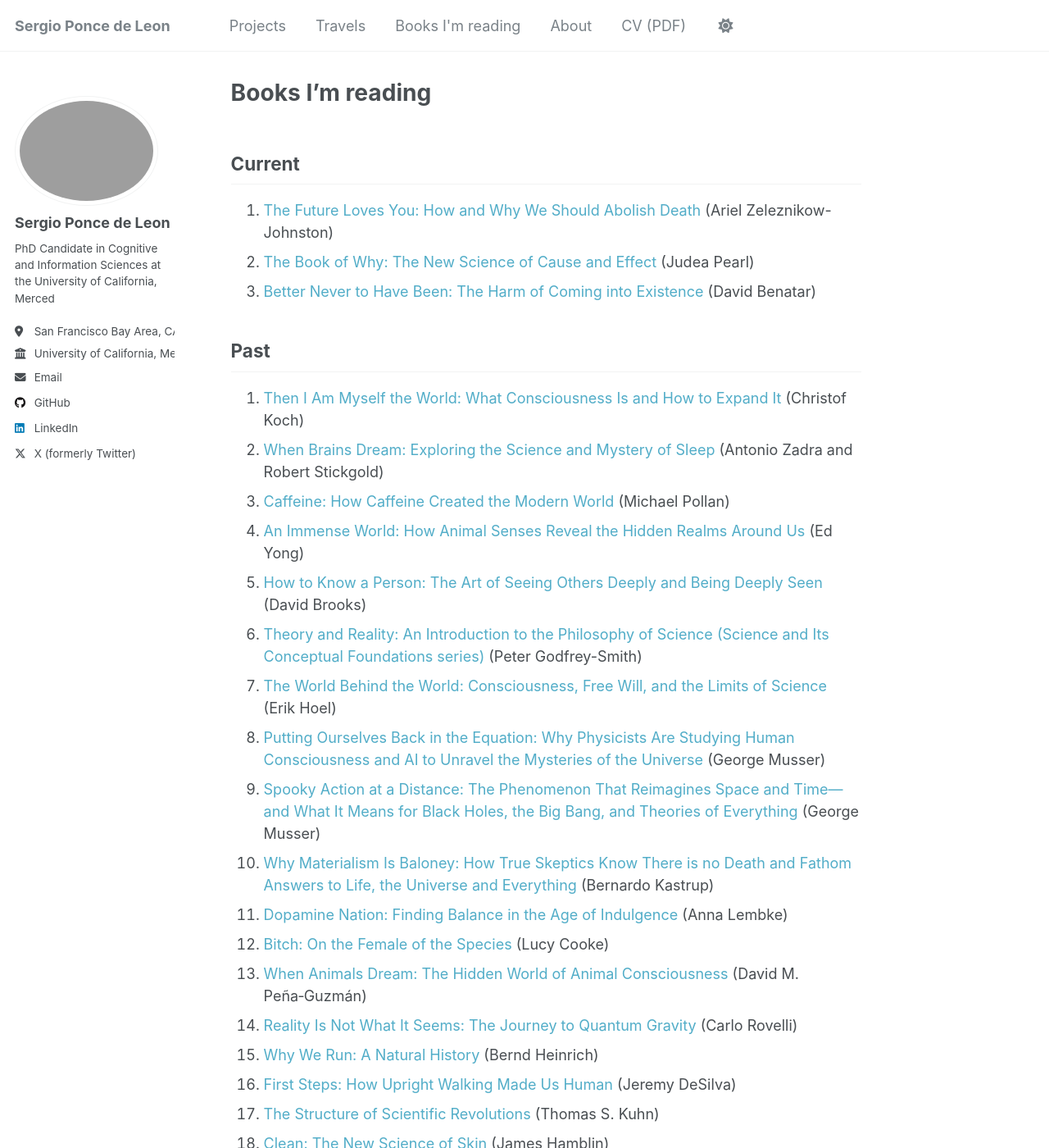
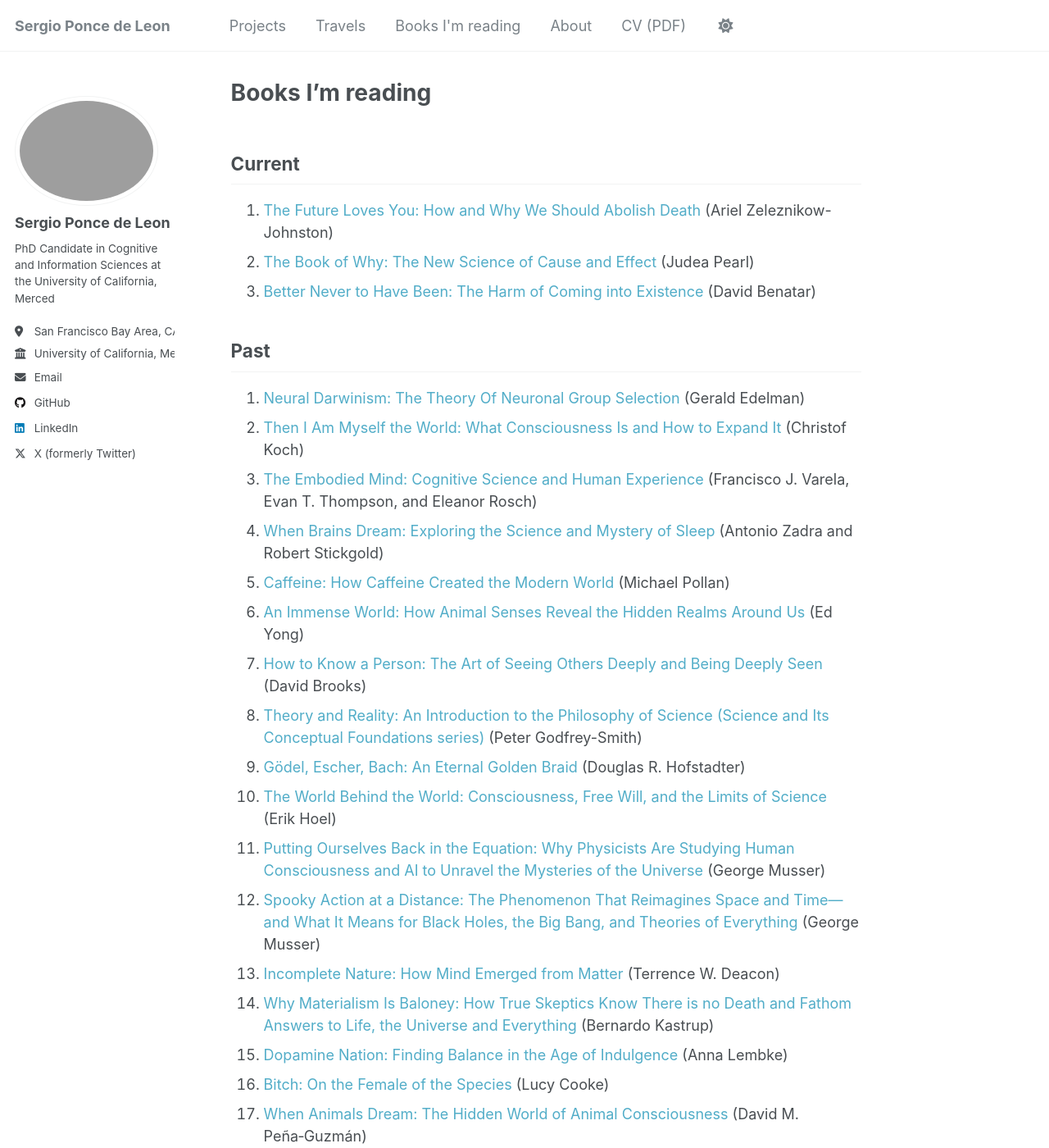
Before and after one commit to sergiopdl/sergiopdl.github.io, a Jekyll site: the page built from _pages/books-im-reading.md, in a window 1280 px wide and 1400 px high. Shown: the whole window at 82% size. Built offline with Jekyll 4.4.1, drawn with Linux system fonts in a browser that asks for light colours.

Commit message:
Aded book club books and links to About page

```diff
--- a/_pages/books-im-reading.md
+++ b/_pages/books-im-reading.md
@@ -13,15 +13,19 @@ author_profile: true
 
 <h2>Past</h2>
 <ol>
+  <li><a href="https://www.amazon.com/Neural-Darwinism-Theory-Neuronal-Selection/dp/0465049346" target="_blank">Neural Darwinism: The Theory Of Neuronal Group Selection</a> (Gerald Edelman)</li>
   <li><a href="https://www.amazon.com/Then-Myself-World-Consciousness-Expand/dp/1541602803" target="_blank">Then I Am Myself the World: What Consciousness Is and How to Expand It</a> (Christof Koch)</li>
+  <li><a href="https://www.amazon.com/Embodied-Mind-Cognitive-Science-Experience/dp/0262720213" target="_blank">The Embodied Mind: Cognitive Science and Human Experience</a> (Francisco J. Varela, Evan T. Thompson, and Eleanor Rosch)</li>
   <li><a href="https://www.amazon.com/When-Brains-Dream-Exploring-Mystery/dp/1324002832" target="_blank">When Brains Dream: Exploring the Science and Mystery of Sleep</a> (Antonio Zadra and Robert Stickgold)</li>
   <li><a href="https://www.amazon.com/Caffeine-How-Created-Modern-World/dp/B083MYJXZT" target="_blank">Caffeine: How Caffeine Created the Modern World</a> (Michael Pollan)</li>
   <li><a href="https://www.amazon.com/Immense-World-Animal-Senses-Reveal/dp/0593133234" target="_blank">An Immense World: How Animal Senses Reveal the Hidden Realms Around Us</a> (Ed Yong)</li>
   <li><a href="https://www.amazon.com/How-Know-Person-Seeing-Deeply/dp/059323006X" target="_blank">How to Know a Person: The Art of Seeing Others Deeply and Being Deeply Seen</a> (David Brooks)</li>
   <li><a href="https://www.amazon.com/Theory-Reality-Introduction-Philosophy-Foundations/dp/0226300633" target="_blank">Theory and Reality: An Introduction to the Philosophy of Science (Science and Its Conceptual Foundations series)</a> (Peter Godfrey-Smith)</li>
+  <li><a href="https://www.amazon.com/G%C3%B6del-Escher-Bach-Eternal-Golden/dp/0465026567" target="_blank">Gödel, Escher, Bach: An Eternal Golden Braid</a> (Douglas R. Hofstadter)</li>
   <li><a href="https://www.amazon.com/World-Behind-Consciousness-Limits-Science/dp/1982159383" target="_blank">The World Behind the World: Consciousness, Free Will, and the Limits of Science</a> (Erik Hoel)</li>
   <li><a href="https://www.amazon.com/Putting-Ourselves-Back-Equation-Consciousness/dp/0374238766" target="_blank">Putting Ourselves Back in the Equation: Why Physicists Are Studying Human Consciousness and AI to Unravel the Mysteries of the Universe</a> (George Musser)</li>
   <li><a href="https://www.amazon.com/Spooky-Action-Distance-Reimagines-Everything/dp/0374298513" target="_blank">Spooky Action at a Distance: The Phenomenon That Reimagines Space and Time—and What It Means for Black Holes, the Big Bang, and Theories of Everything</a> (George Musser)</li>
+  <li><a href="https://www.amazon.com/Incomplete-Nature-Mind-Emerged-Matter/dp/0393343901" target="_blank">Incomplete Nature: How Mind Emerged from Matter</a> (Terrence W. Deacon)</li>
   <li><a href="https://www.amazon.com/Why-Materialism-Baloney-Skeptics-Everything/dp/1782793623" target="_blank">Why Materialism Is Baloney: How True Skeptics Know There is no Death and Fathom Answers to Life, the Universe and Everything</a> (Bernardo Kastrup)</li>
   <li><a href="https://www.amazon.com/Dopamine-Nation-Finding-Balance-Indulgence/dp/152474672X" target="_blank">Dopamine Nation: Finding Balance in the Age of Indulgence</a> (Anna Lembke)</li>
   <li><a href="https://www.amazon.com/Bitch-Female-Species-Lucy-Cooke/dp/1541674898" target="_blank">Bitch: On the Female of the Species</a> (Lucy Cooke)</li>
```
Also changed, not shown: _pages/about.md (+4 -0 lines), _pages/travels.md (+0 -1 lines).
